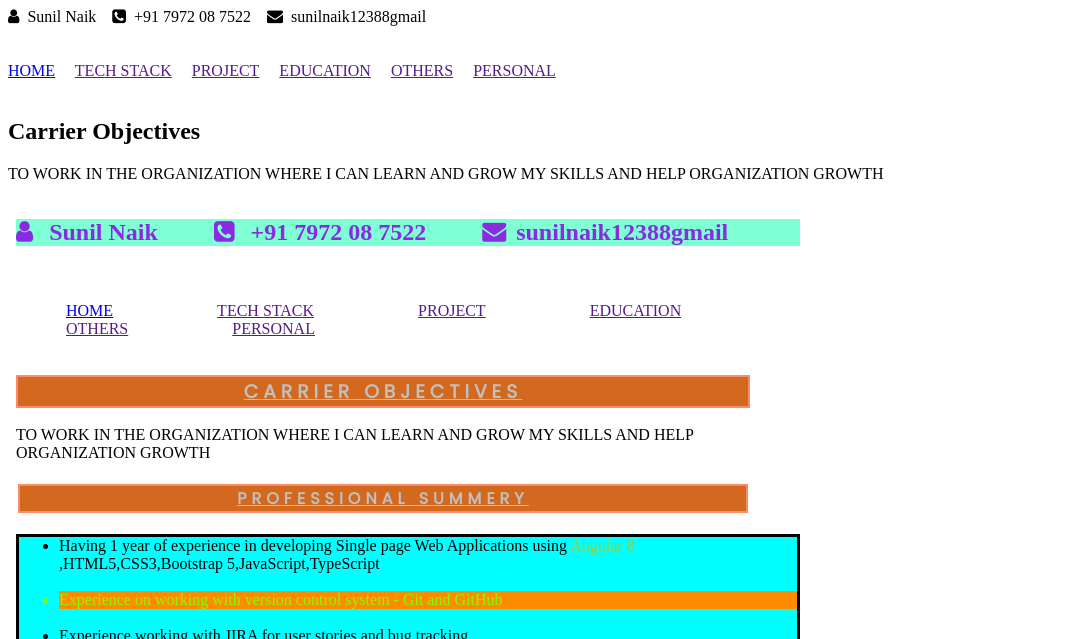
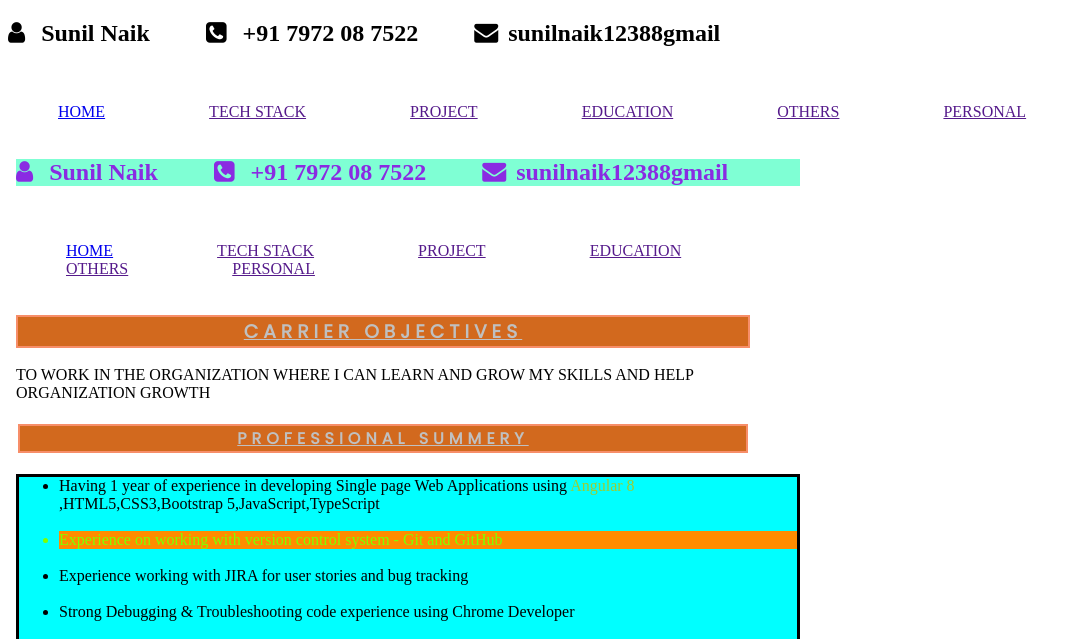
Before and after one commit to sunilnaik9995/myProrofile, a plain HTML site: page index.html in a window 1280 px wide. Shown: the top 639 px of the page, without its empty margins (0-1080 px from the left). Drawn offline with Linux system fonts and the light colour scheme.

Commit message:
Added margin and padding
Added margin and padding

```diff
--- a/index.html
+++ b/index.html
@@ -10,36 +10,44 @@
       href="https://cdnjs.cloudflare.com/ajax/libs/font-awesome/4.7.0/css/font-awesome.min.css"
     />
     <link rel="icon" type="image/svg+xml" href="logo.svg" />
+    <style>
+      .contact{
+          margin-right: 50px;
+        }
+        .header-icon{
+          margin-right: 10px;
+        }
+        .navi{
+          margin-right: 50px;
+          margin-left: 50px;
+        }
+    </style>
   </head>
   <body>
     <!-- Header Section -->
     <header>
-      <i class="fa fa-user" aria-hidden="true"></i>&nbsp;
-      <span>Sunil Naik</span>&nbsp;&nbsp;&nbsp;
-      <i class="fa fa-phone-square" aria-hidden="true">&nbsp;</i>
-      <span>+91 7972 08 7522</span>&nbsp;&nbsp;&nbsp;
-      <i class="fa fa-envelope" aria-hidden="true"></i>&nbsp;
-      <span>sunilnaik12388gmail</span>
+      <h2>
+        <i class="header-icon fa fa-user" aria-hidden="true"></i>
+        <span class="contact">Sunil Naik</span>
+        <i class="header-icon fa fa-phone-square" aria-hidden="true"></i>
+        <span class="contact">+91 7972 08 7522</span>
+        <i class="header-icon fa fa-envelope" aria-hidden="true"></i
+        <span class="contact">sunilnaik12388gmail</span>
+        </h2>
     </header>
     <br />
     <!-- Navigation Section -->
     <nav>
       <br />
-      <a href="home.html" target="myFrame">HOME</a>&nbsp;&nbsp;&nbsp;&nbsp;
-      <a href="">TECH STACK</a>&nbsp;&nbsp;&nbsp;&nbsp;
-      <a href="">PROJECT</a>&nbsp;&nbsp;&nbsp;&nbsp;
-      <a href="">EDUCATION</a>&nbsp;&nbsp;&nbsp;&nbsp;
-      <a href="">OTHERS</a>&nbsp;&nbsp;&nbsp;&nbsp;
-      <a href="">PERSONAL</a>&nbsp;&nbsp;&nbsp;&nbsp;
+      <a class="navi" href="home.html" target="myFrame">HOME</a>
+        <a class="navi" href="">TECH STACK</a>
+        <a class="navi" href="">PROJECT</a>
+        <a class="navi" href="">EDUCATION</a>
+        <a class="navi" href="">OTHERS</a>
+        <a class="navi" href="">PERSONAL</a>
     </nav>
     <br />
 
-    <!-- main section -->
-    <h2>Carrier Objectives</h2>
-    <p>
-      TO WORK IN THE ORGANIZATION WHERE I CAN LEARN AND GROW MY SKILLS AND HELP
-      ORGANIZATION GROWTH
-    </p>
 
     <iframe
       src="home.html"
```
